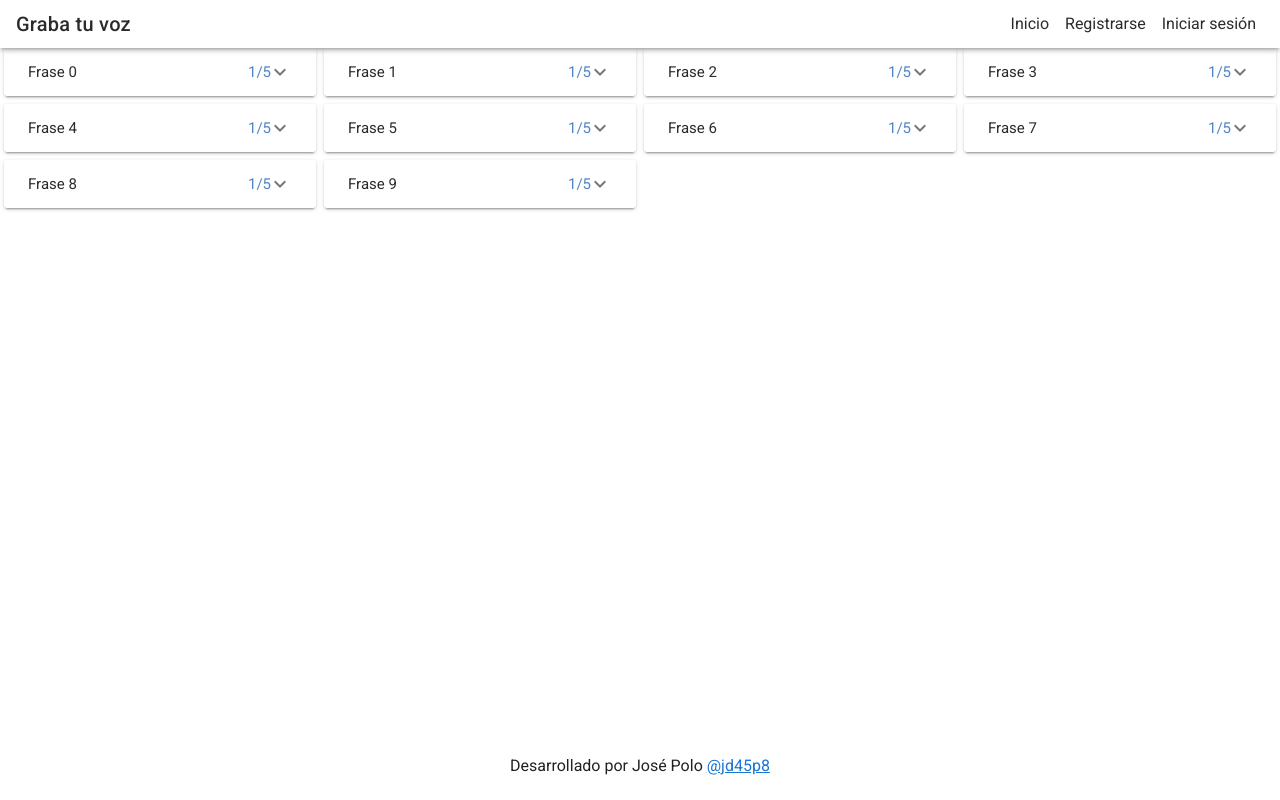
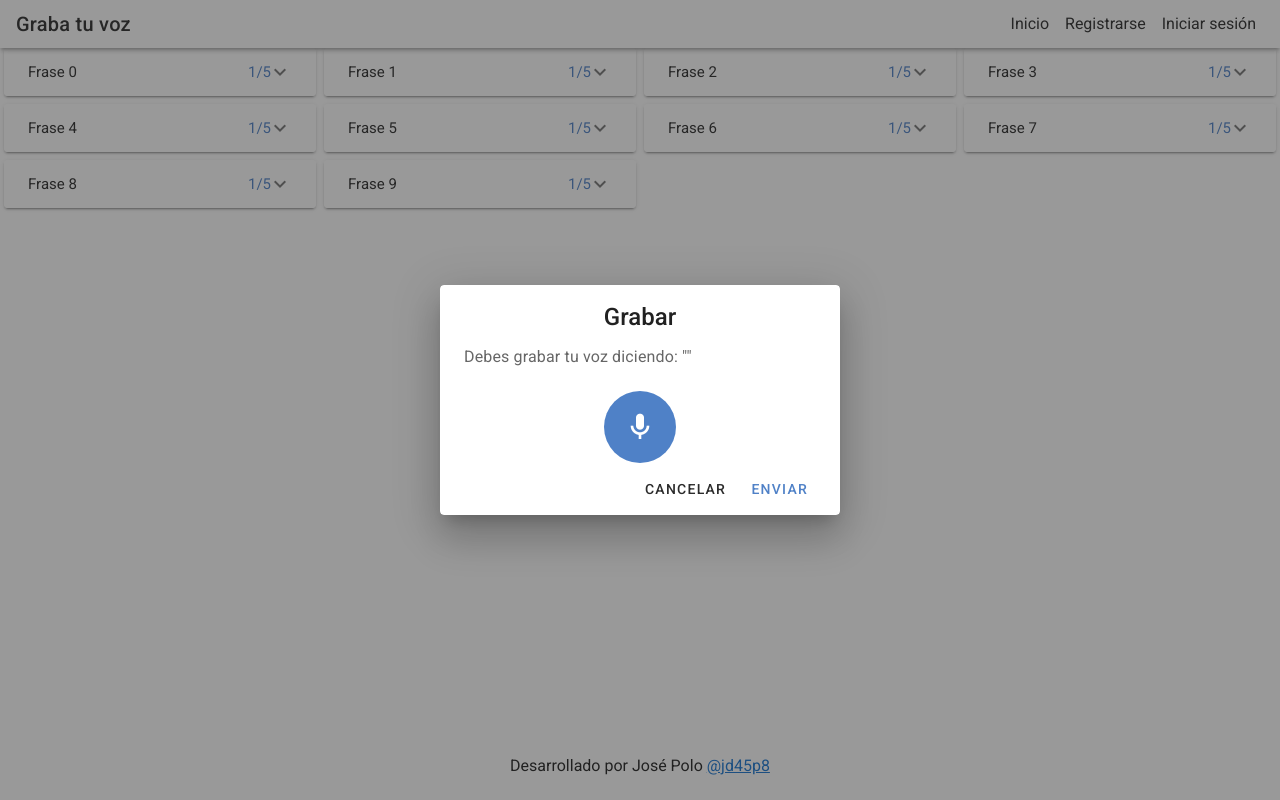
Before and after one commit to jd45p8/graba-tu-voz, a Vue app: page /userdashboard in a window 1280 px wide. Built offline with nearby package versions, Linux system fonts and the light colour scheme.

Commit message:
Se añadión modal para grabación.

```diff
--- /dev/null
+++ b/src/components/RecordModal.vue
@@ -0,0 +1,78 @@
+<template>
+  <div class="recordmodal">
+    <v-dialog :value="open" persistent max-width="400px">
+      <v-card class="d-flex flex-column">
+        <v-card-title class="headline justify-center">Grabar</v-card-title>
+        <v-card-text class="subtitle-1">Debes grabar tu voz diciendo: "{{text}}"</v-card-text>
+
+        <v-btn color="blue-dark" dark fab depressed x-large class="mx-auto" @click="startRecording">
+          <v-icon>mdi-microphone</v-icon>
+        </v-btn>
+
+        <v-card-actions>
+          <v-spacer></v-spacer>
+          <v-btn class="dark-text" text @click="closeModal">Cancelar</v-btn>
+          <v-btn class="blue-dark-text mr-2" text @click="closeModal">Enviar</v-btn>
+        </v-card-actions>
+      </v-card>
+    </v-dialog>
+  </div>
+</template>
+
+<script>
+export default {
+  name: "RecordModal",
+  data: function() {
+    return {
+      status: ""
+    };
+  },
+  methods: {
+    closeModal: function() {
+      this.$emit("closeModal");
+    },
+    startRecording: async function() {
+      var handleSuccess = stream => {
+        var context = new AudioContext();
+        var input = context.createMediaStreamSource(stream);
+        var processor = context.createScriptProcessor(1024, 1, 1);
+
+        input.connect(processor);
+        processor.connect(context.destination);
+
+        processor.onaudioprocess = e => {
+          console.log(e.inputBuffer);
+        };
+      };
+
+      var permision = await this.checkPermision()
+
+      if (permision != "denied") {
+        navigator.mediaDevices
+          .getUserMedia({ audio: true, video: false })
+          .then(handleSuccess);
+      } else {
+        alert("¡No ha sido posible obtener acceso al micrófono!");
+      }
+    },
+    checkPermision: function() {
+      const self = this;
+      return new Promise((resolve, reject) => {
+        navigator.permissions.query({ name: "microphone" }).then(result => {
+          resolve(result.state)
+        });
+      });
+    }
+  },
+  props: {
+    open: {
+      type: Boolean,
+      required: true
+    },
+    text: {
+      type: String,
+      required: true
+    }
+  }
+};
+</script>
--- a/src/views/UserDashBoard.vue
+++ b/src/views/UserDashBoard.vue
@@ -1,5 +1,6 @@
-.<template>
+<template>
   <div class="userdashboard">
+    <record-modal :open="showRecordModal" :text="textToRecord" @closeModal="closeRecordModal"/>
     <v-col class="mt-n5">
       <v-row>
         <template v-for="i in 10">
@@ -22,17 +23,17 @@
                       <v-list-item-content>
                         <div class="dark-text subtitle-2 font-weight-regular">Grabación {{i}}</div>
                       </v-list-item-content>
-                      <v-btn color="grey" fab small text>
+                      <v-btn color="grey darken-1" fab small text>
                         <v-icon>mdi-delete</v-icon>
                       </v-btn>
-                      <v-btn color="grey" fab small text>
+                      <v-btn color="grey darken-1" fab small text>
                         <v-icon>mdi-play</v-icon>
                       </v-btn>
                     </v-list-item>
                   </v-card>
                   <v-row justify="center">
-                    <v-btn color="blue-dark" dark fab depressed>
-                      <v-icon>mdi-microphone-outline</v-icon>
+                    <v-btn @click="openRecordModal((i-1).toString())" color="blue-dark" dark fab depressed>
+                      <v-icon>mdi-plus</v-icon>
                     </v-btn>
                   </v-row>
                 </v-expansion-panel-content>
@@ -46,11 +47,28 @@
 </template>
 
 <script>
+import RecordModal from '../components/RecordModal.vue'
+
 export default {
   nane: "UserDashBoard",
   data: function() {
-    return {}
+    return {
+      showRecordModal: true,
+      textToRecord: ''
+    }
   },
-  methods: {}
+  methods: {
+    openRecordModal: function (text) {
+      this.textToRecord = text
+      this.showRecordModal = true
+    },
+    closeRecordModal: function () {
+      this.showRecordModal = false
+      this.textToRecord = ''
+    }
+  },
+  components: {
+    RecordModal
+  }
 };
 </script>
```
